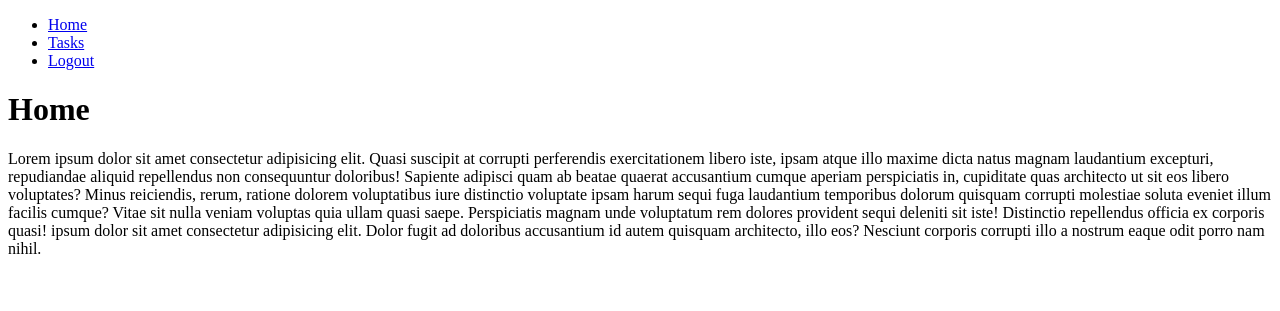
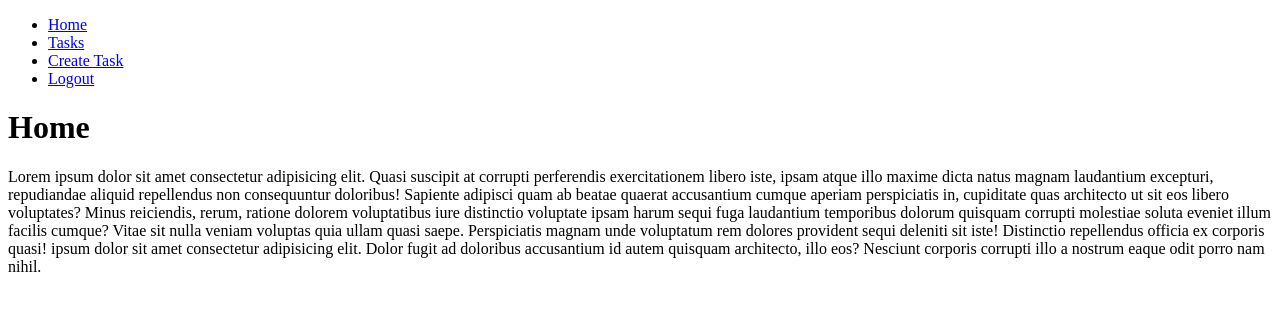
Before and after one commit to jdmmctrl/Django-CRUD, a Django app: page / in a window 1280 px wide. Shown: the top 311 px of the page. Run offline with Django 4.2, Linux system fonts and the light colour scheme; the visitor is signed in with stand-in values (Sample User, id 1).

Commit message:
Actualizacion 08/04/2023 / 01

```diff
--- a/DjangoCrud/urls.py
+++ b/DjangoCrud/urls.py
@@ -24,6 +24,11 @@ urlpatterns = [
     path('signup/', views.signup, name='signup'),
     path('tasks/', views.tasks, name='tasks'),
     path('tasks/create/', views.create_task, name='create_task'),
+    path('tasks/<int:task_id>/', views.task_detail, name='task_detail'),
+    path('tasks/<int:task_id>/complete',
+         views.complete_task, name='complete_task'),
+    path('tasks/<int:task_id>/delete',
+         views.delete_task, name='delete_task'),
     path('logout/', views.signout, name='logout'),
     path('signin/', views.signin, name='signin')
 ]
--- a/instrucciones.txt
+++ b/instrucciones.txt
@@ -2,6 +2,7 @@
 * pip install virtualenv
 * python -m virtualenv venv
 * venv\Scripts\activate
+* deactivate
 * pip install django
 * django-admin startproject DjangoCrud .
 * python manage.py createsuperuser
--- a/tasks/templates/base.html
+++ b/tasks/templates/base.html
@@ -15,13 +15,13 @@
             <li>
                 <a href="/">Home</a>
             </li>
+
+            {% if user.is_authenticated %}
             <li>
                 <a href="/tasks">Tasks</a>
             </li>
-
-
-            {% if user.is_authenticated %}
-
+            <li>
+                <a href="/tasks/create">Create Task</a>
             <li>
                 <a href="/logout">Logout</a>
             </li>
--- a/tasks/templates/tasks.html
+++ b/tasks/templates/tasks.html
@@ -7,6 +7,7 @@
     {% for task in tasks %}
 
     <li>
+        <a href="{% url 'task_detail' task.id %}">
             {% if task.important %}
             <strong>{{task.title}}</strong>
             {% else %}
@@ -14,6 +15,7 @@
             {% endif %}
             <p>{{task.description}}</p>
             <p>{{task.user.username}}</p>
+        </a>
 
     </li>
 
--- a/tasks/views.py
+++ b/tasks/views.py
@@ -1,10 +1,12 @@
-from django.shortcuts import render, redirect
+from django.shortcuts import render, redirect, get_object_or_404
 from django.contrib.auth.forms import UserCreationForm, AuthenticationForm
+from django.contrib.auth import login, logout, authenticate
 from django.contrib.auth.models import User
-from django.contrib.auth import login, logout, authenticate
 from django.db import IntegrityError
+from .models import Task
+from django.utils import timezone
+
 from .forms import TaskForm
-from .models import Task
 
 # Create your views here.
 
@@ -23,7 +25,8 @@ def signup(request):
         if request.POST['password1'] == request.POST['password2']:
             try:
                 user = User.objects.create_user(
-                    username=request.POST['username'], password=request.POST['password1'])
+                    username=request.POST['username'],
+                    password=request.POST['password1'])
                 user.save()
                 login(request, user)
                 return redirect('tasks')
@@ -64,6 +67,42 @@ def create_task(request):
             })
 
 
+def task_detail(request, task_id):
+    if request.method == 'GET':
+        task = get_object_or_404(Task, pk=task_id)
+        form = TaskForm(instance=task)
+        return render(request, 'task_detail.html', {
+            'task': task,
+            'form': form})
+    else:
+        try:
+            task = get_object_or_404(Task, pk=task_id, user=request.user)
+            form = TaskForm(request.POST, instance=task)
+            form.save()
+            return redirect('tasks')
+        except ValueError:
+            return render(request, 'task_detail.html', {
+                'task': task,
+                'form': form,
+                'error': 'Something went wrong'
+            })
+
+
+def complete_task(request, task_id):
+    task = get_object_or_404(Task, pk=task_id, user=request.user)
+    if request.method == 'POST':
+        task.datecompleted = timezone.now()
+        task.save()
+        return redirect('tasks')
+
+
+def delete_task(request, task_id):
+    task = get_object_or_404(Task, pk=task_id, user=request.user)
+    if request.method == 'POST':
+        task.delete()
+        return redirect('tasks')
+
+
 def signout(request):
     logout(request)
     return redirect('home')
```
Also changed, not shown: tasks/templates/task_detail.html (added, +29 -0 lines). Lines whose indentation alone changed are shown as unchanged.
